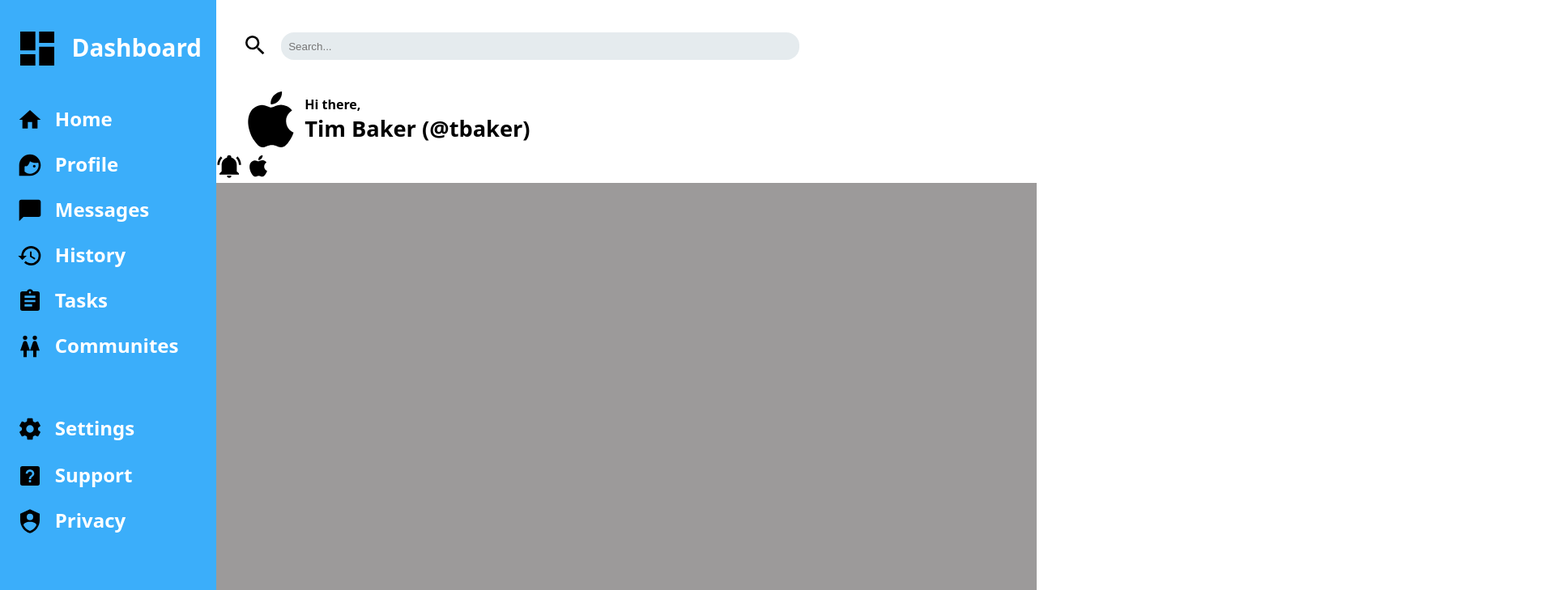
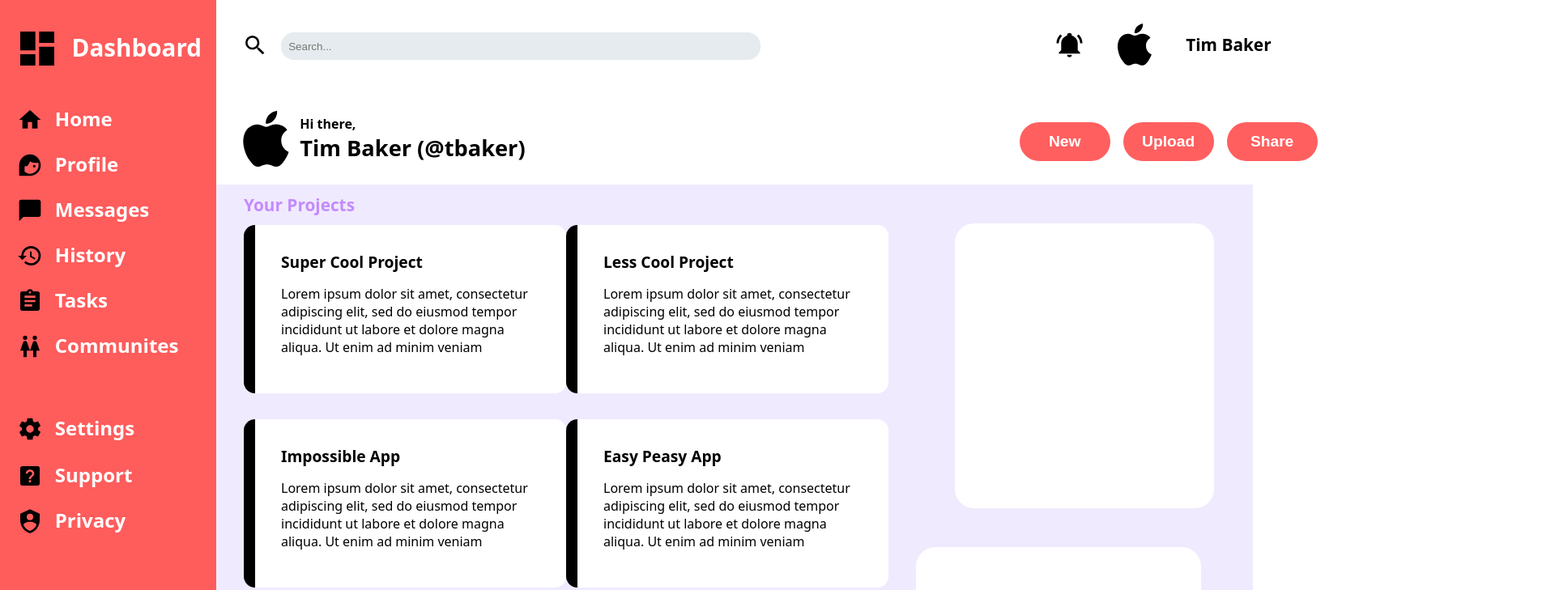
Before and after one commit to ryan2068/admin-dashboard-odin, a plain HTML site: page index.html in a window 1280 px wide. Shown: the top 729 px of the page at 81% size, 1920 px wide, since content can reach past the window. Drawn offline with Linux system fonts and the light colour scheme.

Commit message:
page is 4/5 done

```diff
--- a/index.html
+++ b/index.html
@@ -61,13 +61,49 @@
           <div>Tim Baker (@tbaker)</div>
         </div>
       </div>
-      <div>
+      <div class="top-right-header">
         <img src="/Icon-SVGs/bell-ring.svg" alt="Notification-icon">
         <img src="/Icon-SVGs/apple.svg" alt="apple-icon">
+        <div>Tim Baker</div>
+      </div>
+      <div class="bottom-right-header">
+        <button>New</button>
+        <button>Upload</button>
+        <button>Share</button>
       </div>
     </div>
     <div class="main-content">
-
+      <div class="projects-div">
+        <div class="projects-header">Your Projects</div>
+        <div class="projects">
+          <div>Super Cool Project</div>
+          <div>Lorem ipsum dolor sit amet, consectetur adipiscing elit, sed do eiusmod tempor incididunt ut labore et dolore magna aliqua. Ut enim ad minim veniam</div>
+        </div>
+        <div class="projects">
+          <div>Less Cool Project</div>
+          <div>Lorem ipsum dolor sit amet, consectetur adipiscing elit, sed do eiusmod tempor incididunt ut labore et dolore magna aliqua. Ut enim ad minim veniam</div>
+        </div>
+        <div class="projects">
+          <div>Impossible App</div>
+          <div>Lorem ipsum dolor sit amet, consectetur adipiscing elit, sed do eiusmod tempor incididunt ut labore et dolore magna aliqua. Ut enim ad minim veniam</div>
+        </div>
+        <div class="projects">
+          <div>Easy Peasy App</div>
+          <div>Lorem ipsum dolor sit amet, consectetur adipiscing elit, sed do eiusmod tempor incididunt ut labore et dolore magna aliqua. Ut enim ad minim veniam</div>
+        </div>
+        <div class="projects">
+          <div>Ad Blocker</div>
+          <div>Lorem ipsum dolor sit amet, consectetur adipiscing elit, sed do eiusmod tempor incididunt ut labore et dolore magna aliqua. Ut enim ad minim veniam</div>
+        </div>
+        <div class="projects">
+          <div>Money Maker</div>
+          <div>Lorem ipsum dolor sit amet, consectetur adipiscing elit, sed do eiusmod tempor incididunt ut labore et dolore magna aliqua. Ut enim ad minim veniam</div>
+        </div>
+      </div>
+      <div class="main-content-sidebar">
+        <div class="announcements"></div>
+        <div class="trending"></div>
+      </div>
     </div>
   </div>
 </body>
--- a/stylesheet.css
+++ b/stylesheet.css
@@ -2,6 +2,7 @@ html,
 body {
     padding: 0px;
     margin: 0px;
+
     font-family: system-ui, -apple-system, BlinkMacSystemFont, 'Segoe UI', Roboto, Oxygen, Ubuntu, Cantarell, 'Open Sans', 'Helvetica Neue', sans-serif;
 }
 
@@ -15,7 +16,7 @@ body {
 /* ---------------------------------------Sidebar------------------------------------------ */
 
 .sidebar {
-    background-color: rgb(59, 174, 250);
+    background-color: rgb(255, 92, 92);
     display: grid;
     grid-column: 1 / 2;
     grid-row: 1 / 3;
@@ -61,6 +62,8 @@ img {
 /* ---------------------------------------Sidebar------------------------------------------ */
 
 
+/* ---------------------------------------Header------------------------------------------ */
+
 .header {
 
 }
@@ -68,8 +71,10 @@ img {
 .search-bar {
     display: flex;
     gap: 1rem;
-    margin-top: 2.5rem;
+    position: relative;
+    top: 40px;
     margin-left: 2rem;
+    width: 40rem;
 }
 
 .search-bar > input {
@@ -103,10 +108,124 @@ img {
     width: 26rem;
     align-items: center;
     font-weight: 700;
-    margin-left: 1.65rem;
-    margin-top: 2rem;
+    position: relative;
+    top: 6rem;
+    left: 1.28rem;
+
 }
 
+.top-right-header {
+    display: flex;
+    width: 30rem;
+    position: relative;
+    left: 64.8rem;
+    bottom: 5.85rem;
+    gap: 2rem;
+    align-items: center;
+    font-size: 1.3rem;
+    font-weight: 700;
+}
+
+.top-right-header > img:first-child {
+    height: 2.15rem;
+}
+
+.top-right-header > img {
+    height: 3.9rem;
+}
+
+.bottom-right-header {
+    display: flex;
+    gap: 1rem;
+    position: relative;
+    left: 62rem;
+    bottom: 1.8rem;
+
+}
+
+.bottom-right-header > button {
+    background-color: rgb(255, 95, 95);
+    height: 3rem;
+    width: 7rem;
+    display: flex;
+    align-items: center;
+    justify-content: center;
+    color: white;
+    font-weight: 700;
+    border-radius: 2rem;
+    border: none;
+    font-size: 1.2rem;
+}
+
+.bottom-right-header > button:active {
+    border: 4px solid rgb(98, 160, 252);
+}
+
+/* ---------------------------------------Header------------------------------------------ */
+
+/* ---------------------------------------Main-Content------------------------------------------ */
+
+
 .main-content {
-    background-color: rgb(156, 154, 154);
+    background-color: rgb(240, 234, 255);
+    display: grid;
+    grid-template-columns: 1.8fr 1fr;
+
 }
+
+.projects-div {
+    display: grid;
+    grid-template-columns: 1fr 1fr;
+    grid-template-rows: 15rem 15rem ;
+    margin: 2.15rem;
+    position: relative;
+    top: 1rem;
+}
+
+.projects {
+    display: grid;
+    height: 9rem;
+    width: 20rem;
+    background-color: white;
+    border-radius: 14px;
+    padding: 2rem;
+    border-left: .9rem solid ;
+}
+
+.projects > div:first-child {
+    font-size: 1.2rem;
+    font-weight: 700;
+}
+
+.projects-header {
+    position: absolute;
+    top: -2.45rem;
+    font-size: 1.3rem;
+    font-weight: 700;
+    color: rgba(147, 36, 252, 0.479);
+}
+
+
+
+.main-content-sidebar {
+    display: grid;
+    grid-template-rows: 1fr 1fr;
+}
+
+.announcements {
+    height: 22rem;
+    margin: 3rem;
+    width: 20rem;
+    background-color: white;
+    border-radius: 24px;
+}
+
+.trending {
+    height: 17rem;
+    width: 22rem;
+    background-color: white;
+    border-radius: 24px;
+}
+
+
+/* ---------------------------------------Main-Content------------------------------------------ */
```
